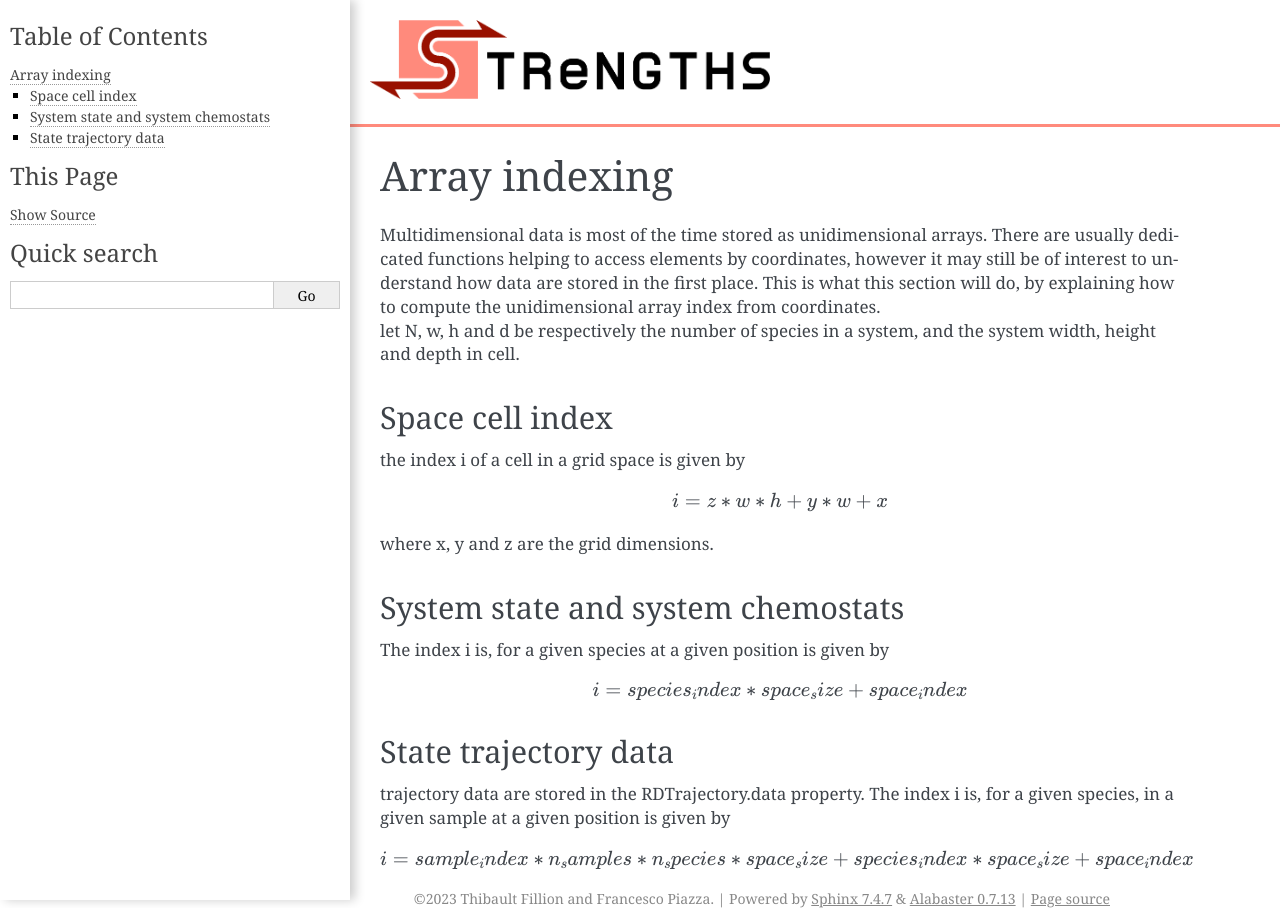
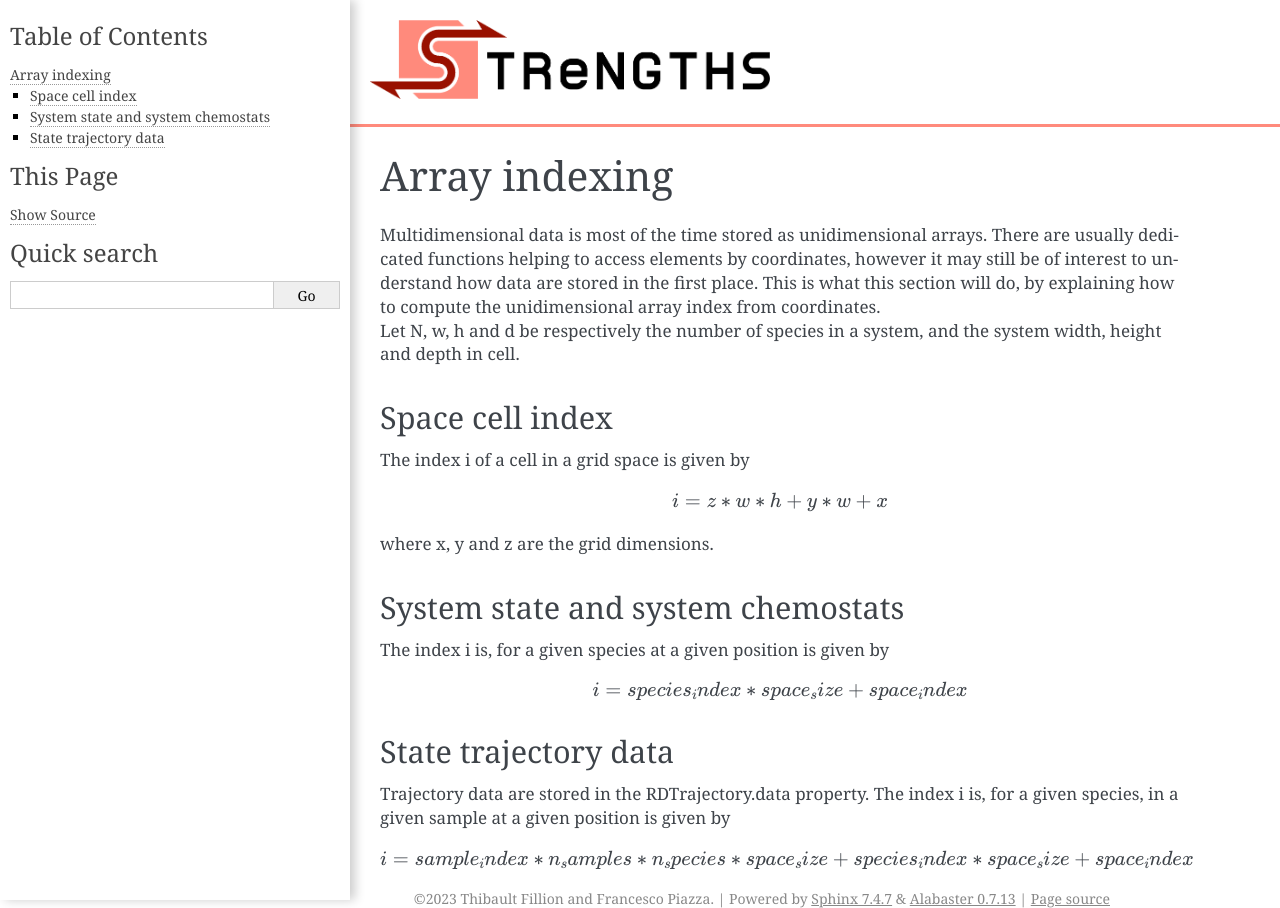
Before and after one commit to ThibaultFillion/strengths, a Sphinx documentation site: the page built from documentation/indexing.rst, in a window 1280 px wide. Built offline with Sphinx 7.4.7, drawn with Linux system fonts in a browser that asks for light colours.

Commit message:
Update indexing.rst

```diff
--- a/documentation/indexing.rst
+++ b/documentation/indexing.rst
@@ -7,12 +7,12 @@ however it may still be of interest to understand how data are stored in the fir
 This is what this section will do, by explaining how to compute the unidimensional array index
 from coordinates.
 
-let N, w, h and d be respectively the number of species in a system, and the system width, height and depth in cell.
+Let N, w, h and d be respectively the number of species in a system, and the system width, height and depth in cell.
 
 Space cell index
 ----------------
 
-the index i of a cell in a grid space is given by
+The index i of a cell in a grid space is given by
 
 .. math::
 
@@ -32,7 +32,7 @@ The index i is, for a given species at a given position is given by
 State trajectory data
 ---------------------
 
-trajectory data are stored in the RDTrajectory.data property.
+Trajectory data are stored in the RDTrajectory.data property.
 The index i is, for a given species, in a given sample at a given position is given by
 
 .. math::
```
